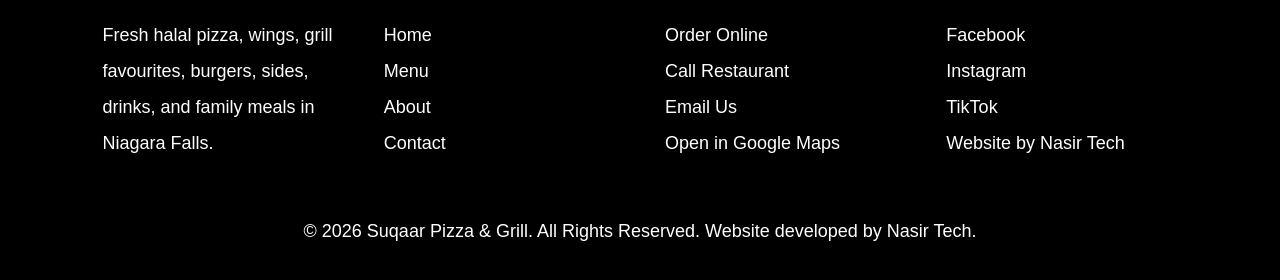
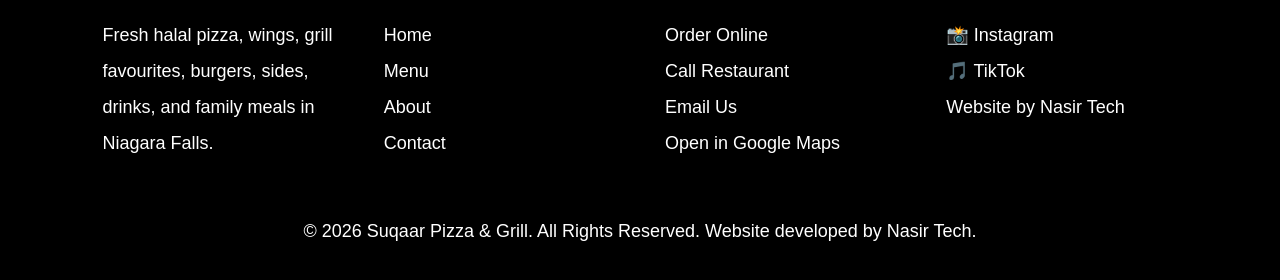
Before and after one commit to Mohamed-Aliiii/suqaar-pizza-grill, a plain HTML site: page index.html in a window 1280 px wide. Shown: the part 8077-8357 px from the top of the page. Drawn offline with Linux system fonts and the light colour scheme.

Commit message:
Update index.html

```diff
--- a/index.html
+++ b/index.html
@@ -744,9 +744,10 @@
 <div>
 <h4>Social Links</h4>
 <ul>
-<li><a href="#">Facebook</a></li>
-<li><a href="#">Instagram</a></li>
-<li><a href="#">TikTok</a></li>
+<li>📸 <a href="https://www.instagram.com/suqaar.2025?igsh=MTE0cGswdHh5ZXF1bw%3D%3D&utm_source=qr" target="_blank">Instagram</a></li>
+
+<li>🎵 <a href="https://www.tiktok.com/@suqaar.2025?_r=1&_t=ZS-96vGF0Li2ce" target="_blank">TikTok</a></li>
+
 <li><a href="https://nasirtech.ca" target="_blank">Website by Nasir Tech</a></li>
 </ul>
 </div>
```
